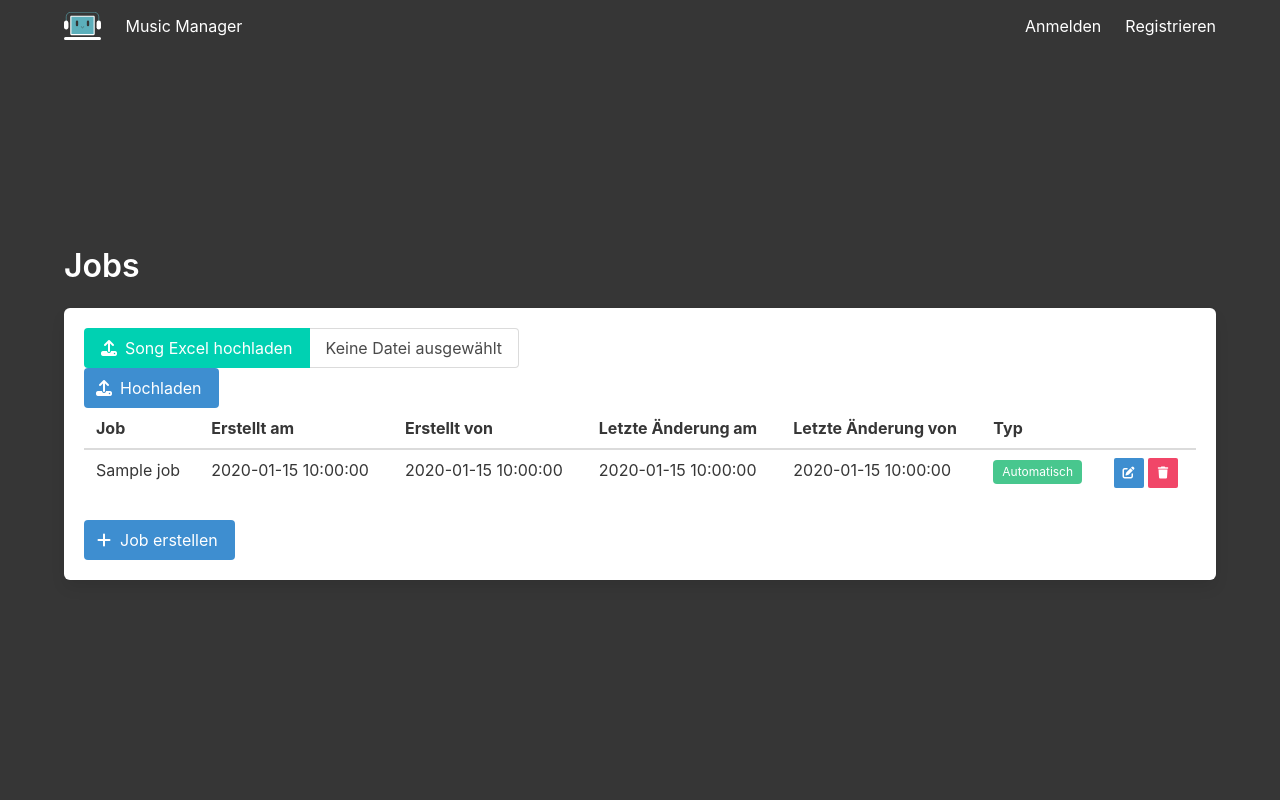
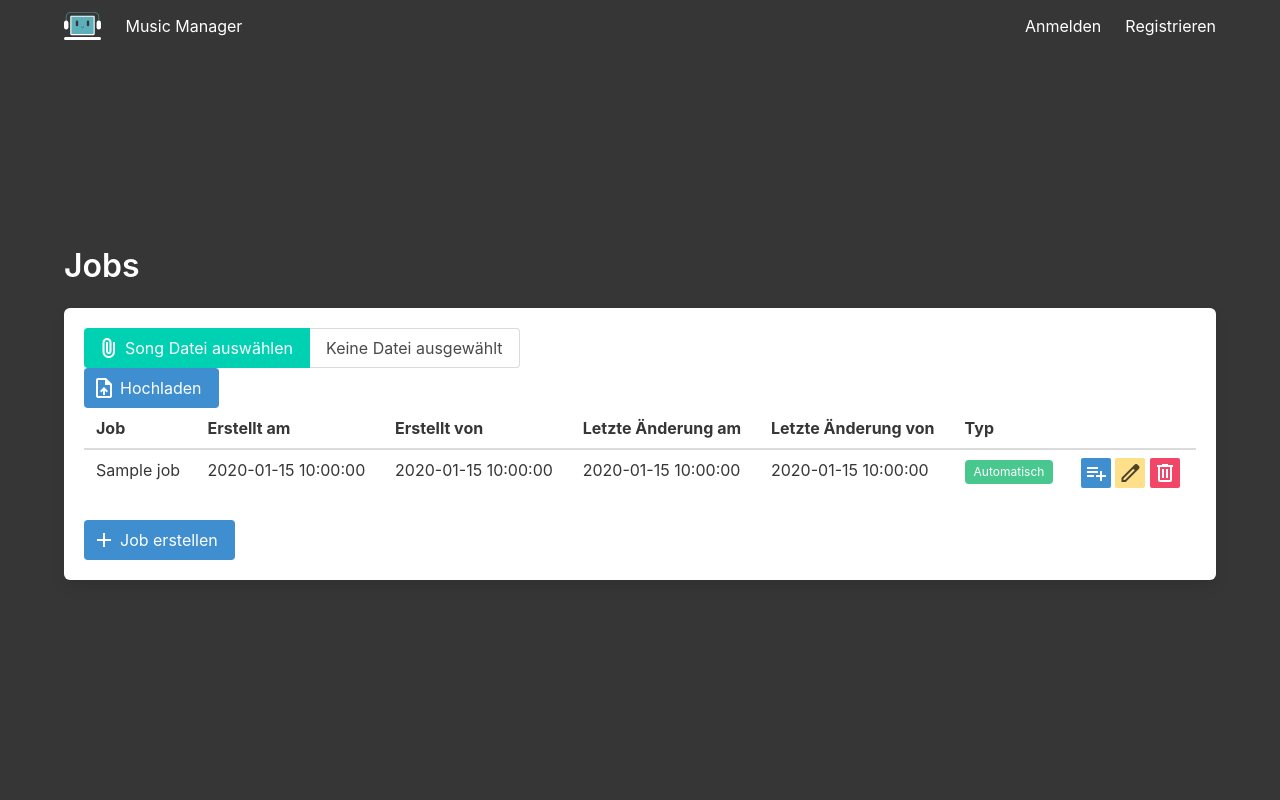
Before and after one commit to ralpht42/music-manager, a Flask app: template templates/jobs.html in a window 1280 px wide. Run offline with Flask 3, Linux system fonts and the light colour scheme; the template is opened without the code that fills it: most values are stand-ins (such as "Sample title", 1, 10 or a date in 2020); some libraries are stand-ins or nearby versions.

Commit message:
feat: switched from fontawesome to materialdesign

```diff
--- a/templates/base.html
+++ b/templates/base.html
@@ -8,10 +8,10 @@
 			rel="stylesheet"
 			href="https://cdnjs.cloudflare.com/ajax/libs/bulma/0.9.4/css/bulma.min.css"
 		/>
-		<script
-			src="https://kit.fontawesome.com/37dab0fa17.js"
-			crossorigin="anonymous"
-		></script>
+		<link
+			rel="stylesheet"
+			href="https://fonts.googleapis.com/css2?family=Material+Symbols+Outlined:opsz,wght,FILL,GRAD@24,300,0,0"
+		/>
 	</head>
 	<body>
 		<section class="hero is-dark is-fullheight">
@@ -37,13 +37,11 @@
 								<a href="{{ url_for('music.jobs') }}" class="navbar-item">
 									Jobs
 								</a>
-								{% endif %}
-								{% if current_user.is_authenticated %}
+								{% endif %} {% if current_user.is_authenticated %}
 								<a href="{{ url_for('music.playlists') }}" class="navbar-item">
 									Playlists
 								</a>
-								{% endif %}
-								{% if current_user.is_authenticated %}
+								{% endif %} {% if current_user.is_authenticated %}
 								<a href="{{ url_for('main.profile') }}" class="navbar-item">
 									Profil
 								</a>
--- a/templates/job-details.html
+++ b/templates/job-details.html
@@ -133,7 +133,7 @@
 							href="{{ url_for('music.job_edit', job_id=job.id) }}"
 						>
 							<span class="icon is-small">
-								<i class="fas fa-edit"></i>
+								<i class="material-symbols-outlined">edit</i>
 							</span>
 						</a>
 					</td>
@@ -143,7 +143,7 @@
 							href="{{ url_for('music.job_delete', job_id=job.id) }}"
 						>
 							<span class="icon is-small">
-								<i class="fas fa-trash"></i>
+								<i class="material-symbols-outlined">delete</i>
 							</span>
 						</a>
 					</td>
--- a/templates/jobs.html
+++ b/templates/jobs.html
@@ -12,16 +12,16 @@
 				<input class="file-input" type="file" name="song_excel_file" />
 				<span class="file-cta">
 					<span class="file-icon">
-						<i class="fas fa-upload"></i>
+						<i class="material-symbols-outlined">attach_file</i>
 					</span>
-					<span class="file-label">Song Excel hochladen</span>
+					<span class="file-label">Song Datei auswählen</span>
 				</span>
 				<span class="file-name">Keine Datei ausgewählt</span>
 			</label>
 		</div>
 		<button class="button is-info" type="submit">
 			<span class="icon is-small">
-				<i class="fas fa-upload"></i>
+				<i class="material-symbols-outlined">upload_file</i>
 			</span>
 			<span>Hochladen</span>
 		</button>
@@ -59,10 +59,18 @@
 				<td>
 					<a
 						class="button is-small is-info"
+						href="{{ url_for('music.playlist_create', job_id=job.id) }}"
+					>
+						<span class="icon is-small">
+							<i class="material-symbols-outlined">playlist_add</i>
+						</span>
+					</a>
+					<a
+						class="button is-small is-warning"
 						href="{{ url_for('music.job_edit', job_id=job.id) }}"
 					>
 						<span class="icon is-small">
-							<i class="fas fa-edit"></i>
+							<i class="material-symbols-outlined">edit</i>
 						</span>
 					</a>
 					<a
@@ -70,7 +78,7 @@
 						href="{{ url_for('music.job_delete', job_id=job.id) }}"
 					>
 						<span class="icon is-small">
-							<i class="fas fa-trash"></i>
+							<i class="material-symbols-outlined">delete</i>
 						</span>
 					</a>
 				</td>
@@ -80,7 +88,7 @@
 	</table>
 	<a class="button is-info" href="{{ url_for('music.job_create') }}">
 		<span class="icon is-small">
-			<i class="fas fa-plus"></i>
+			<i class="material-symbols-outlined">add</i>
 		</span>
 		<span>Job erstellen</span>
 	</a>
--- a/templates/playlist.html
+++ b/templates/playlist.html
@@ -132,7 +132,7 @@
 							href="{{ url_for('music.job_edit', job_id=job.id) }}"
 						>
 							<span class="icon is-small">
-								<i class="fas fa-edit"></i>
+								<i class="material-symbols-outlined">edit</i>
 							</span>
 						</a>
 					</td>
@@ -142,7 +142,7 @@
 							href="{{ url_for('music.job_delete', job_id=job.id) }}"
 						>
 							<span class="icon is-small">
-								<i class="fas fa-trash"></i>
+								<i class="material-symbols-outlined">delete</i>
 							</span>
 						</a>
 					</td>
--- a/templates/playlists.html
+++ b/templates/playlists.html
@@ -37,7 +37,7 @@
 						href="{{ url_for('music.playlist_edit', playlist_id=playlist.id) }}"
 					>
 						<span class="icon is-small">
-							<i class="fas fa-edit"></i>
+							<i class="material-symbols-outlined">edit</i>
 						</span>
 					</a>
 					<a
@@ -45,7 +45,7 @@
 						href="{{ url_for('music.playlist_delete', playlist_id=playlist.id) }}"
 					>
 						<span class="icon is-small">
-							<i class="fas fa-trash"></i>
+							<i class="material-symbols-outlined">delete</i>
 						</span>
 					</a>
 				</td>
@@ -55,7 +55,7 @@
 	</table>
 	<a class="button is-info" href="{{ url_for('music.playlist_create') }}">
 		<span class="icon is-small">
-			<i class="fas fa-plus"></i>
+			<i class="material-symbols-outlined">add</i>
 		</span>
 		<span>Neue Playlist</span>
 	</a>
--- a/templates/profile.html
+++ b/templates/profile.html
@@ -112,8 +112,10 @@
 					<td>{{ current_user.username }}</td>
 					<td>{{ current_user.email }}</td>
 					<td>
-						{% if current_user.is_admin %} <i class="fas fa-check"></i> {% else
-						%} <i class="fas fa-times"></i> {% endif %}
+						{% if current_user.is_admin %} <i class="material-symbols-outlined">done</i> {% else
+						%}
+						<i class="material-symbols-outlined">close</i>
+						{% endif %}
 					</td>
 				</tr>
 			</tbody>
```
